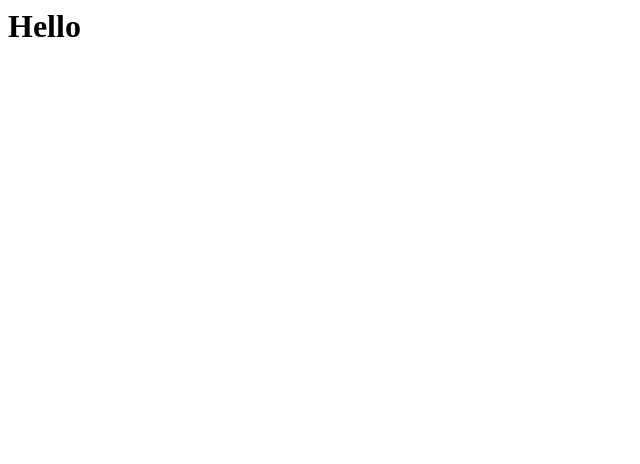
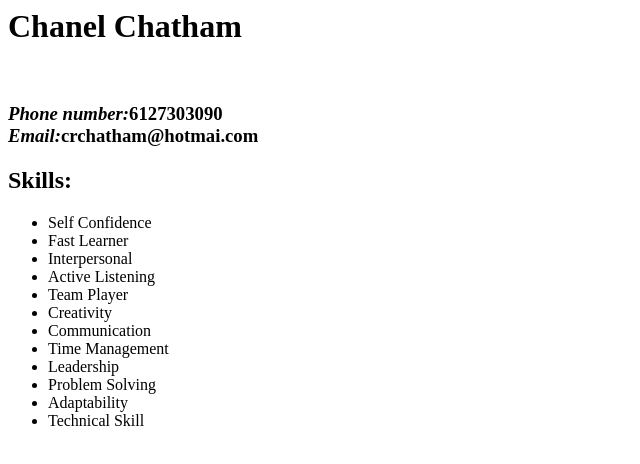
Before and after one commit to crchatham/crchatham.github.io, a plain HTML site: page index.html in a window 1280 px wide. Shown: the whole page, without its empty margins (0-640 px from the left). Drawn offline with Linux system fonts and the light colour scheme.

Commit message:
initialized

```diff
--- a/index.html
+++ b/index.html
@@ -4,6 +4,27 @@
     <title>Chanel's GitHub</title>
    </head>
    <body>
-     <h1>Hello</h1>
+     <div>
+       <h1><strong>Chanel Chatham</strong></h1><br>
+       <h3><i>Phone number:</i>6127303090<br>
+       <i>Email:</i>crchatham@hotmai.com<br></h3>
+     </div>
+     <div>
+       <h2>Skills:</h2>
+       <ul>
+         <li>Self Confidence</li>
+         <li>Fast Learner</li>
+         <li>Interpersonal</li>
+         <li>Active Listening</li>
+         <li>Team Player</li>
+         <li>Creativity</li>
+         <li>Communication</li>
+         <li>Time Management</li>
+         <li>Leadership</li>
+         <li>Problem Solving</li>
+         <li>Adaptability</li>
+         <li>Technical Skill</li>
+       </ul>
+     </div>
    </body>
   </html>
```
